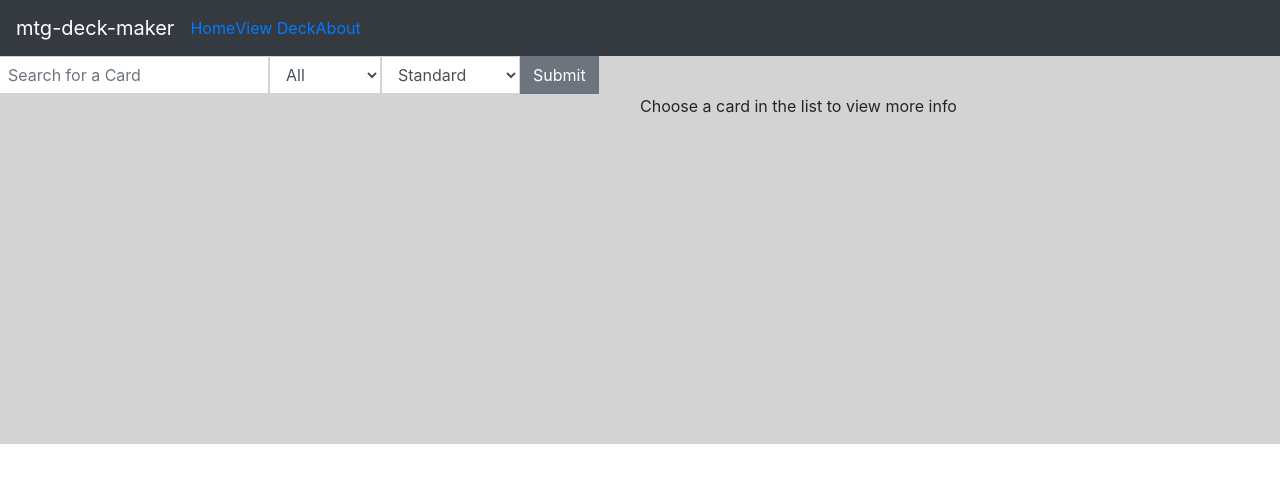
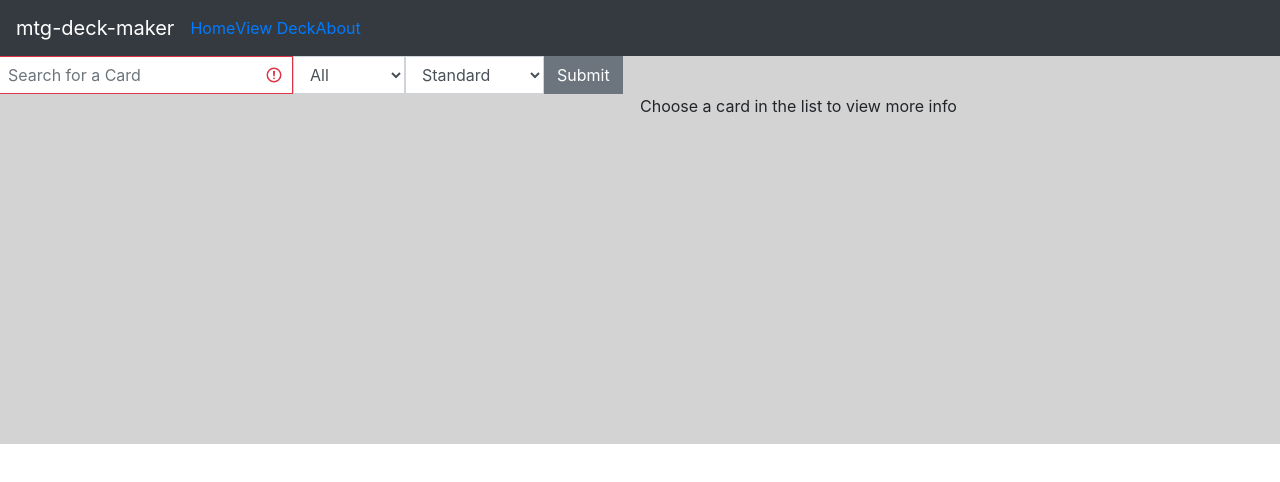
Before and after one commit to E-Shelton98/MagicDeckMaker, a React (Create React App) app: page / in a window 1280 px wide. Shown: the top 482 px of the page. Built offline with nearby package versions, Linux system fonts and the light colour scheme; no server answers.

Commit message:
working on validating search in form

```diff
--- a/src/components/CardSearch.js
+++ b/src/components/CardSearch.js
@@ -19,6 +19,9 @@ const CardSearch = (props) => {
 		props.onSubmitFromHome(input);
 	};
 
+
+	///WORKING ON VALIDATING TEXT INSIDE OF SEARCH BOX
+	const isInValid = true
 	//return reactstrap form
 	return (
 		<Form inline onSubmit={handleSubmit}>
@@ -31,6 +34,7 @@ const CardSearch = (props) => {
 						onChange={handleChange}
 						value={input}
 						placeholder='Search for a Card'
+						invalid={isInValid}
 					/>
 				</Col>
 				<Col>
--- a/src/components/Home.js
+++ b/src/components/Home.js
@@ -36,11 +36,7 @@ const Home = (props) => {
 
 			<CardSearch onSubmitFromHome={handleSubmit} />
 			<main className='home-main'>
-				{cards ? (
-					<CardSearchList cards={cards} onClickFromHome={handleClick} />
-				) : (
-					" "
-				)}
+				<CardSearchList cards={cards} onClickFromHome={handleClick} />
 				{clickedCard ? (
 					<DisplaySearchCard card={clickedCard} addToDeck={props.addToDeck} />
 				) : (
--- a/src/index.js
+++ b/src/index.js
@@ -3,7 +3,6 @@ import ReactDOM from 'react-dom';
 import './index.css';
 import './Responsive.css'
 import App from './App';
-import * as serviceWorker from './serviceWorker';
 import 'bootstrap/dist/css/bootstrap.min.css';
 import {BrowserRouter as Router} from 'react-router-dom'
 
@@ -15,8 +14,3 @@ ReactDOM.render(
   </Router>,
   document.getElementById('root')
 );
-
-// If you want your app to work offline and load faster, you can change
-// unregister() to register() below. Note this comes with some pitfalls.
-// Learn more about service workers: https://bit.ly/CRA-PWA
-serviceWorker.unregister();
```
